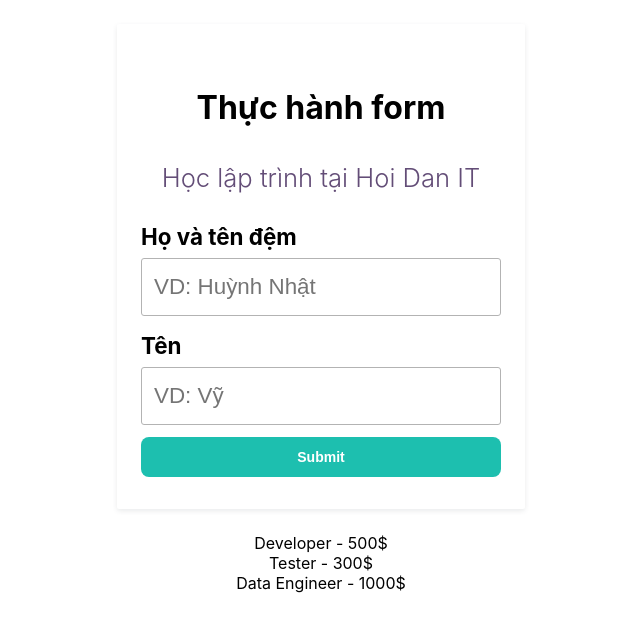
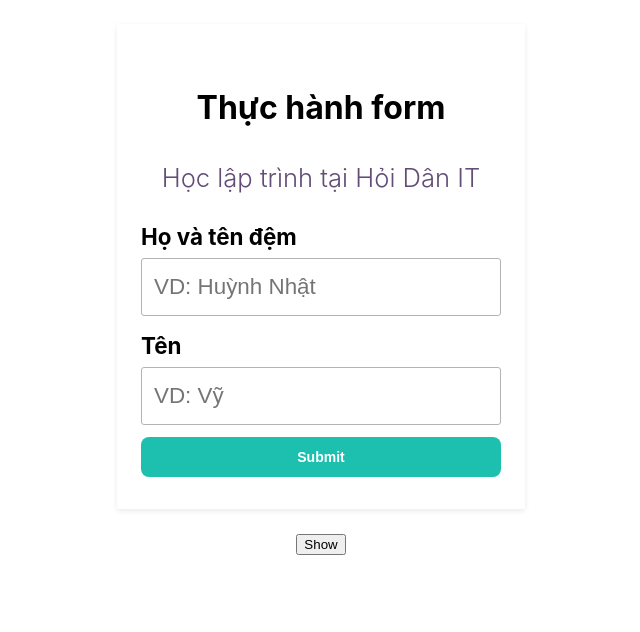
Before and after one commit to nhatvy1/react-basic, a React (Create React App) app: page / in a window 1280 px wide. Shown: the top 632 px of the page, without its empty margins (319-959 px from the left). Built offline with nearby package versions, Linux system fonts and the light colour scheme.

Commit message:
conditional

```diff
--- a/src/views/Example/ChildComponent.js
+++ b/src/views/Example/ChildComponent.js
@@ -1,9 +1,26 @@
 import React from "react";
 
 class ChildComponent extends React.Component {
+    state = {
+        showJobs: false
+    }
+
+    handleShowHide = () => {
+        this.setState({
+            showJobs: !this.state.showJobs
+        })
+    }
+
     render() {
-        let {name, age, address, arrJobs} = this.props
+        let { arrJobs } = this.props
+        let { showJobs} = this.state
+        let check = showJobs === true ? 'ShowJobs= true': 'showJobs=false'
+        console.log('>>> check conditional:', check)
         return (
+            <>
+                { showJobs === false ?
+                    <div><button onClick={() =>this.handleShowHide()}>Show</button></div>
+                    :
                     <>
                         <div className="job-list">
                             {
@@ -14,6 +31,9 @@ class ChildComponent extends React.Component {
                                 })
                             }
                         </div>
+                        <button onClick={() =>this.handleShowHide()}>Hide</button>
+                    </>
+                }
             </>
         )
     }
--- a/src/views/Example/MyComponent.js
+++ b/src/views/Example/MyComponent.js
@@ -5,9 +5,9 @@ class MyComponent extends React.Component {
         firstName: 'Huynh Nhat',
         lastName: 'Vy',
         arrJobs: [
-            {id: 1, title: 'Developer', salary: '500$'},
-            {id: 2, title: 'Tester', salary: '300$'},
-            {id: 3, title: 'Data Engineer', salary: '1000$'},
+            {id: 1, title: 'Developer', salary: '500'},
+            {id: 2, title: 'Tester', salary: '300'},
+            {id: 3, title: 'Data Engineer', salary: '1000'},
         ]
     }
 
@@ -29,13 +29,12 @@ class MyComponent extends React.Component {
     }
 
     render() {
-        console.log(this.state)
         return (
             <>
                 <div className="main">
                     <form className="form">
                         <h3 className="heading">Thực hành form</h3>
-                        <p className="desc">Học lập trình tại Hoi Dan IT </p>
+                        <p className="desc">Học lập trình tại Hỏi Dân IT </p>
                         <div className="form-group">
                             <label htmlFor="firstName" className="form-label">Họ và tên đệm</label>
                             <input
@@ -59,9 +58,6 @@ class MyComponent extends React.Component {
                 </div>
 
                 <ChildComponent
-                    name={this.state.firstName}
-                    age={22}
-                    address={'Gia Lai'}
                     arrJobs={this.state.arrJobs}
                 />
             </>
```
Lines whose indentation alone changed are shown as unchanged.
